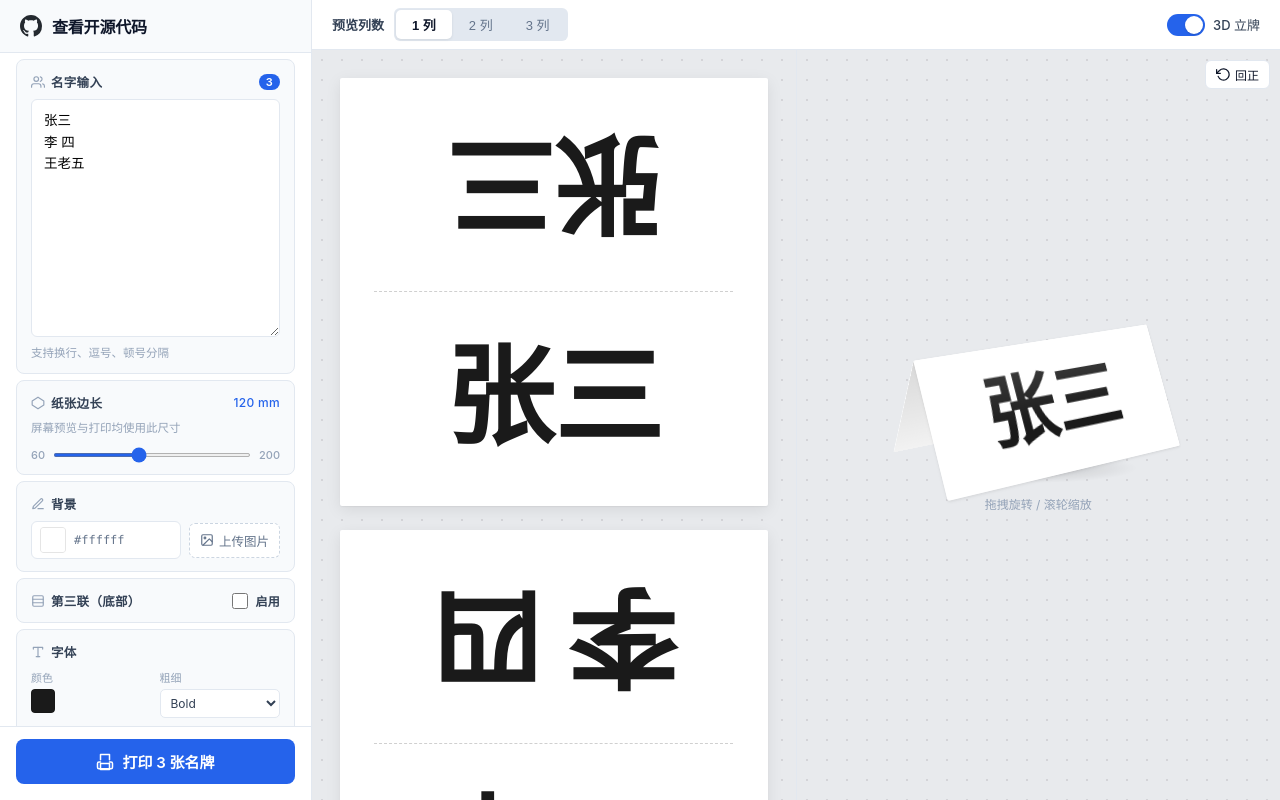
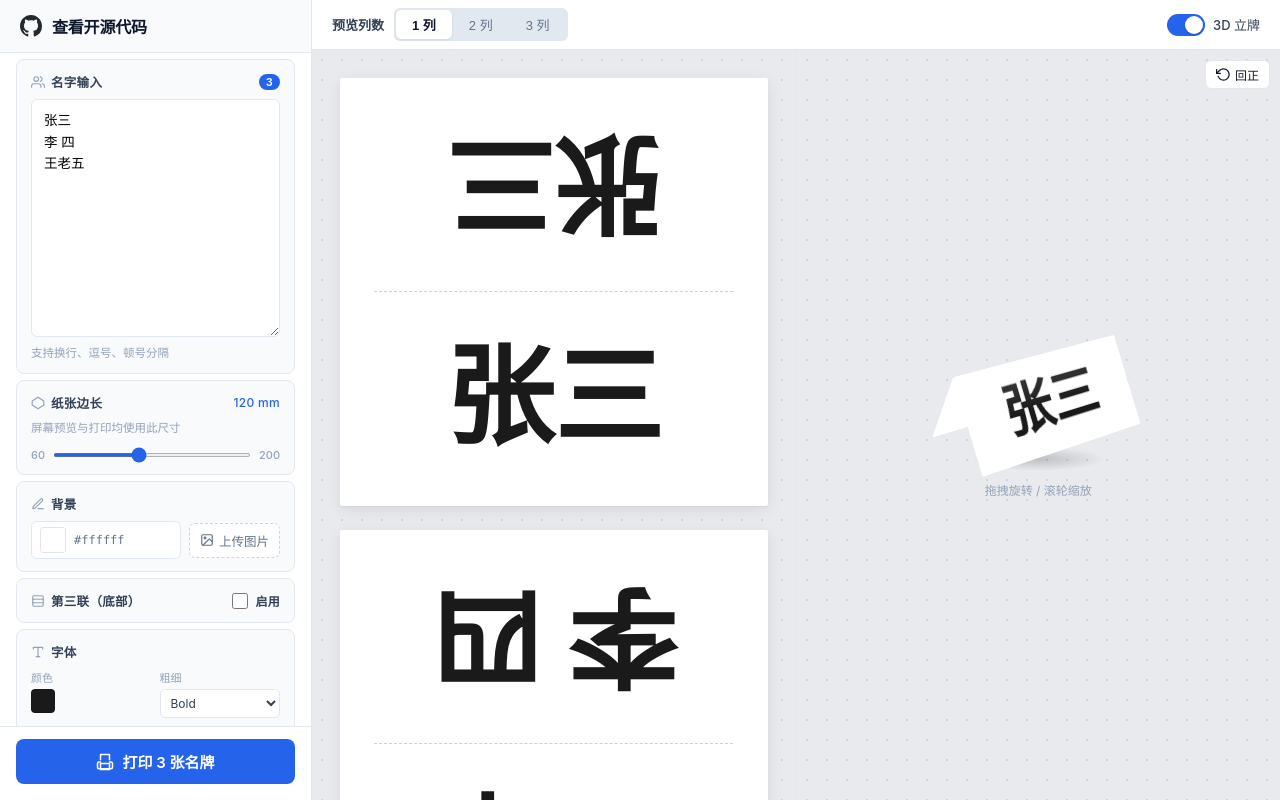
Before and after one commit to cxh1205/name-card-generator, a Vue app: page / in a window 1280 px wide. Both pictures are taken after a click on the label "3D 立牌". Built offline with nearby package versions, Linux system fonts and the light colour scheme.

Commit message:
完成3D视图的设计，里外图案均正确，但是缩放夹角会变化

```diff
--- a/index.html
+++ b/index.html
@@ -3,7 +3,7 @@
 <head>
   <meta charset="UTF-8" />
   <meta name="viewport" content="width=device-width, initial-scale=1.0" />
-  <title>名牌生成器</title>
+  <title>名牌生成器 —— 一键生成三角立式姓名牌打印稿</title>
   <style>
     @page {
       size: auto;
--- a/src/App.vue
+++ b/src/App.vue
@@ -21,9 +21,9 @@ const baseImageInput = ref(null)
 
 // ---- 3D standee ----
 const show3D = ref(false)
-const rotateX3D = ref(-20)
-const rotateY3D = ref(30)
-const zoom3D = ref(0)
+const rotateX3D = ref(-25)
+const rotateY3D = ref(35)
+const zoom3D = ref(1)
 const isDragging3D = ref(false)
 const dragStart3D = ref({ x: 0, y: 0, rx: 0, ry: 0 })
 
@@ -174,41 +174,59 @@ function cropBaseImage(img) {
 
 function removeBaseBgImage() { baseBgImage.value = null }
 
-// ---- 3D standee computed & handlers ----
+// ---- 3D standee computed ----
 const displayName3D = computed(() => {
   return names.value.length > 0 ? names.value[0] : '名字'
 })
 
-const stage3DStyle = computed(() => ({
-  transform: `translateZ(${zoom3D.value}px) rotateX(${rotateX3D.value}deg) rotateY(${rotateY3D.value}deg)`,
+// Pixel geometry derived from cardSize (mm)
+const leafW = computed(() => cardSize.value * 1.6)
+const leafH = computed(() => cardSize.value * 0.8)
+const triH = computed(() => leafH.value * Math.cos(Math.PI / 6))
+const halfZ = computed(() => leafH.value * Math.sin(Math.PI / 6))
+
+const standeeVars = computed(() => ({
+  '--leaf-w': leafW.value + 'px',
+  '--leaf-h': leafH.value + 'px',
+  '--tri-h': triH.value.toFixed(1) + 'px',
+  '--half-z': halfZ.value.toFixed(1) + 'px',
 }))
 
-const leaf3DStyle = computed(() => {
+const fontSize3D = computed(() => {
+  return Math.round(leafH.value * fontPctEffective.value / 100) + 'px'
+})
+
+const leaf3DContent = computed(() => {
   const s = {
     backgroundColor: bgColor.value,
     color: fontColor.value,
     fontWeight: fontWeight.value,
     fontFamily: '"KaiTi", "STKaiti", "楷体", "KaiTi SC", "AR PL UKai CN", serif',
-    fontSize: `${Math.round(130 * fontPctEffective.value / 100)}px`,
+    fontSize: fontSize3D.value,
   }
   if (bgImage.value) {
     s.backgroundImage = `url(${bgImage.value})`
     s.backgroundSize = '100% 100%'
+    s.backgroundRepeat = 'no-repeat'
   }
   return s
 })
 
-const base3DStyle = computed(() => {
-  const s = {
-    backgroundColor: baseBgColor.value,
-  }
+const base3DContent = computed(() => {
+  const s = { backgroundColor: baseBgColor.value }
   if (baseBgImage.value) {
     s.backgroundImage = `url(${baseBgImage.value})`
     s.backgroundSize = '100% 100%'
+    s.backgroundRepeat = 'no-repeat'
   }
   return s
 })
 
+const stage3DStyle = computed(() => ({
+  transform: `rotateX(${rotateX3D.value}deg) rotateY(${rotateY3D.value}deg) scale(${zoom3D.value})`,
+}))
+
+// ---- 3D event handlers ----
 function pointerDown3D(e) {
   isDragging3D.value = true
   const pt = e.touches ? e.touches[0] : e
@@ -219,8 +237,8 @@ function pointerMove3D(e) {
   if (!isDragging3D.value) return
   const pt = e.touches ? e.touches[0] : e
   if (!pt) return
-  rotateY3D.value = dragStart3D.value.ry + (pt.clientX - dragStart3D.value.x) * 0.5
-  rotateX3D.value = dragStart3D.value.rx - (pt.clientY - dragStart3D.value.y) * 0.5
+  rotateY3D.value = dragStart3D.value.ry + (pt.clientX - dragStart3D.value.x) * 0.4
+  rotateX3D.value = dragStart3D.value.rx - (pt.clientY - dragStart3D.value.y) * 0.4
 }
 
 function pointerUp3D() {
@@ -229,13 +247,13 @@ function pointerUp3D() {
 
 function onWheel3D(e) {
   e.preventDefault()
-  zoom3D.value = Math.max(-400, Math.min(600, zoom3D.value - e.deltaY * 0.5))
+  zoom3D.value = Math.max(0.3, Math.min(4, zoom3D.value - e.deltaY * 0.002))
 }
 
 function reset3DView() {
-  rotateX3D.value = -20
-  rotateY3D.value = 30
-  zoom3D.value = 0
+  rotateX3D.value = -25
+  rotateY3D.value = 35
+  zoom3D.value = 1
 }
 </script>
 
@@ -466,23 +484,29 @@ function reset3DView() {
             </button>
             <div class="standee-scene">
               <div class="standee-stage" :style="stage3DStyle" :class="{ dragging: isDragging3D }">
-                <div class="standee">
+                <div class="standee" :style="standeeVars">
+                  <!-- Front leaf = half-bottom: content on element front, white on element back -->
                   <div class="leaf leaf-front">
-                    <div class="leaf-face" :style="leaf3DStyle">
-                      <span class="standee-name">{{ displayName3D }}</span>
+                    <div class="leaf-face leaf-face-front" :style="leaf3DContent">
+                      <span class="standee-name" v-html="displayName(displayName3D)"></span>
+                    </div>
+                    <div class="leaf-face leaf-face-back leaf-face-white"></div>
+                  </div>
+                  <!-- Back leaf = half-top: content on element back, white on element front -->
+                  <div class="leaf leaf-back">
+                    <div class="leaf-face leaf-face-front leaf-face-white"></div>
+                    <div class="leaf-face leaf-face-back" :style="leaf3DContent">
+                      <span class="standee-name" v-html="displayName(displayName3D)"></span>
                     </div>
                   </div>
-                  <div class="leaf leaf-back">
-                    <div class="leaf-face" :style="leaf3DStyle">
-                      <span class="standee-name flip">{{ displayName3D }}</span>
-                    </div>
-                  </div>
+                  <!-- Base: horizontal plate connecting bottom edges -->
                   <div v-if="showBase" class="leaf leaf-base">
-                    <div class="leaf-face" :style="base3DStyle"></div>
+                    <div class="leaf-face leaf-face-front" :style="base3DContent"></div>
+                    <div class="leaf-face leaf-face-back leaf-face-white"></div>
                   </div>
                 </div>
               </div>
-              <div class="standee-ground"></div>
+              <div class="standee-shadow"></div>
             </div>
             <p class="standee-hint">拖拽旋转 / 滚轮缩放</p>
           </div>
@@ -504,23 +528,26 @@ function reset3DView() {
           </button>
           <div class="standee-scene">
             <div class="standee-stage" :style="stage3DStyle" :class="{ dragging: isDragging3D }">
-              <div class="standee">
+              <div class="standee" :style="standeeVars">
                 <div class="leaf leaf-front">
-                  <div class="leaf-face" :style="leaf3DStyle">
-                    <span class="standee-name">{{ displayName3D }}</span>
+                  <div class="leaf-face leaf-face-front" :style="leaf3DContent">
+                    <span class="standee-name" v-html="displayName(displayName3D)"></span>
                   </div>
+                  <div class="leaf-face leaf-face-back leaf-face-white"></div>
                 </div>
                 <div class="leaf leaf-back">
-                  <div class="leaf-face" :style="leaf3DStyle">
-                    <span class="standee-name flip">{{ displayName3D }}</span>
+                  <div class="leaf-face leaf-face-front leaf-face-white"></div>
+                  <div class="leaf-face leaf-face-back" :style="leaf3DContent">
+                    <span class="standee-name" v-html="displayName(displayName3D)"></span>
                   </div>
                 </div>
                 <div v-if="showBase" class="leaf leaf-base">
-                  <div class="leaf-face" :style="base3DStyle"></div>
+                  <div class="leaf-face leaf-face-front" :style="base3DContent"></div>
+                  <div class="leaf-face leaf-face-back leaf-face-white"></div>
                 </div>
               </div>
             </div>
-            <div class="standee-ground"></div>
+            <div class="standee-shadow"></div>
           </div>
           <p class="standee-hint">拖拽旋转 / 滚轮缩放</p>
         </div>
@@ -902,7 +929,7 @@ input[type="range"] { flex: 1; accent-color: var(--blue-600); height: 4px; }
 }
 
 /* ============================================================
-   SPLIT PREVIEW & 3D STANDEE
+   SPLIT PREVIEW LAYOUT
    ============================================================ */
 .preview-split {
   flex-direction: row;
@@ -955,15 +982,19 @@ input[type="range"] { flex: 1; accent-color: var(--blue-600); height: 4px; }
   position: relative;
 }
 .preview-3d-full:active { cursor: grabbing; }
-.preview-right:active { cursor: grabbing; }
 
+/* ============================================================
+   3D STANDEE
+   ============================================================ */
+
+/* ---- Scene & Stage ---- */
 .standee-scene {
   display: flex;
   flex-direction: column;
   align-items: center;
   justify-content: center;
   perspective: 900px;
-  perspective-origin: 50% 50%;
+  perspective-origin: 50% 40%;
 }
 
 .standee-stage {
@@ -975,70 +1006,87 @@ input[type="range"] { flex: 1; accent-color: var(--blue-600); height: 4px; }
   transition: none;
 }
 
+/* ---- Model container ---- */
 .standee {
+  position: relative;
   transform-style: preserve-3d;
-  position: relative;
-  width: 260px;
-  height: 150px;
+  width: var(--leaf-w);
+  height: var(--tri-h);
 }
 
+/* ---- Leaves (faces of the triangle) ---- */
 .leaf {
   position: absolute;
   left: 0; top: 0;
-  width: 260px;
-  height: 130px;
-  transform-origin: top center;
+  width: var(--leaf-w);
+  height: var(--leaf-h);
   transform-style: preserve-3d;
+}
+
+/* Front leaf: tilts toward viewer. 30° from vertical = 60° from horizontal. */
+.leaf-front {
+  transform-origin: 50% 0%;
+  transform: rotateX(30deg);
+}
+
+/* Back leaf: tilts away from viewer. -30° from vertical = 60° from horizontal. */
+/* 30° + 30° = 60° between the two leaves = equilateral triangle interior angle. */
+.leaf-back {
+  transform-origin: 50% 0%;
+  transform: rotateX(-30deg);
+}
+
+/* Base: horizontal plate connecting bottom edges of front and back leaves. */
+.leaf-base {
+  transform-origin: 50% 0%;
+  transform: translateY(var(--tri-h)) translateZ(var(--half-z)) rotateX(-90deg);
+}
+
+/* ---- Leaf faces (two sides of each leaf) ---- */
+.leaf-face {
+  position: absolute;
+  inset: 0;
+  backface-visibility: hidden;
   border-radius: 2px;
-  backface-visibility: visible;
+  display: flex;
+  align-items: center;
+  justify-content: center;
+  overflow: hidden;
+}
+
+/* The back face of each leaf element (rotateY 180° flips it to the other side) */
+.leaf-face-back {
+  transform: rotateY(180deg);
+}
+
+/* Inner face: pure white */
+.leaf-face-white {
   background: #fff;
 }
 
-.leaf-front {
-  transform: rotateX(30deg);
-  box-shadow: 0 1px 3px rgba(0,0,0,0.1);
-}
-
-.leaf-back {
-  transform: rotateX(-30deg);
-}
-
-.leaf-base {
-  top: 48px;
-  height: 130px;
-  transform: rotateX(90deg);
-  transform-origin: center center;
-  border-radius: 2px;
-  box-shadow: none;
-}
-
-.leaf-face {
-  position: absolute;
-  inset: 0;
-  display: flex;
-  align-items: center;
-  justify-content: center;
-  border-radius: 2px;
-  overflow: hidden;
-  backface-visibility: hidden;
-  transform: translateZ(0.5px);
-}
-
-.leaf-face::after {
+/* ---- Lighting gradients ---- */
+.leaf-front .leaf-face-front::after {
   content: '';
-  position: absolute;
-  inset: 0;
+  position: absolute; inset: 0;
+  background: linear-gradient(180deg, rgba(255,255,255,0.18) 0%, transparent 55%);
   pointer-events: none;
 }
 
-.leaf-front .leaf-face::after {
-  background: linear-gradient(180deg, rgba(255,255,255,0.2) 0%, transparent 60%);
+.leaf-back .leaf-face-back::after {
+  content: '';
+  position: absolute; inset: 0;
+  background: linear-gradient(180deg, rgba(0,0,0,0.08) 0%, transparent 65%);
+  pointer-events: none;
 }
 
-.leaf-back .leaf-face::after {
-  background: linear-gradient(180deg, rgba(0,0,0,0.15) 0%, rgba(0,0,0,0.05) 100%);
+.leaf-base .leaf-face-front::after {
+  content: '';
+  position: absolute; inset: 0;
+  background: linear-gradient(0deg, rgba(0,0,0,0.04) 0%, transparent 40%);
+  pointer-events: none;
 }
 
+/* ---- Name display ---- */
 .standee-name {
   white-space: pre;
   line-height: 1;
@@ -1046,26 +1094,26 @@ input[type="range"] { flex: 1; accent-color: var(--blue-600); height: 4px; }
   pointer-events: none;
 }
 
-.standee-name.flip {
-  transform: scaleX(-1);
-}
-
-.standee-ground {
-  width: 200px;
-  height: 30px;
-  margin-top: -36px;
-  background: radial-gradient(ellipse at center, rgba(0,0,0,0.15) 0%, transparent 70%);
+/* ---- Shadow ---- */
+.standee-shadow {
+  width: 70%;
+  max-width: 260px;
+  height: 24px;
+  margin-top: 12px;
+  background: radial-gradient(ellipse at center, rgba(0,0,0,0.18) 0%, transparent 70%);
   border-radius: 50%;
   pointer-events: none;
 }
 
+/* ---- Hint text ---- */
 .standee-hint {
-  margin-top: 12px;
+  margin-top: 10px;
   font-size: 12px;
   color: var(--slate-400);
   pointer-events: none;
 }
 
+/* ---- Reset button ---- */
 .reset-3d-btn {
   position: absolute;
   top: 10px; right: 10px;
```
Also changed, not shown: 1 other file (tests, documents, lock files or other folders).
